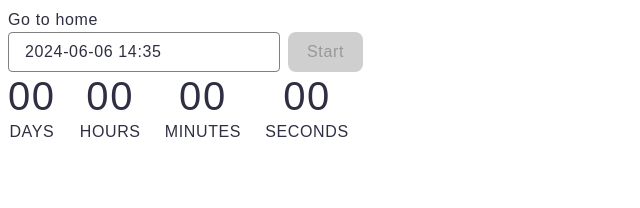
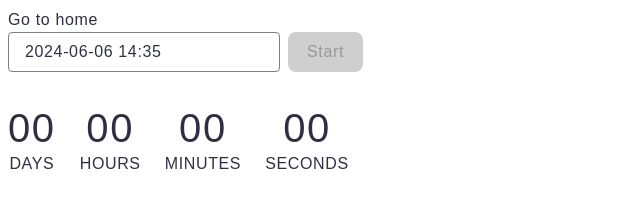
Before and after one commit to yana1982/goit-js-hw-10, a website built with Vite: page src/1-timer.html in a window 1280 px wide. Shown: the whole page, without its empty margins (0-640 px from the left). Built offline with nearby package versions, Linux system fonts and the light colour scheme.

Commit message:
Update 1-timer.css

```diff
--- a/src/css/1-timer.css
+++ b/src/css/1-timer.css
@@ -57,6 +57,7 @@
   .timer {
     display: flex;
     gap: 24px;
+    margin-top: 32px;
   }
 
   .field {
```
